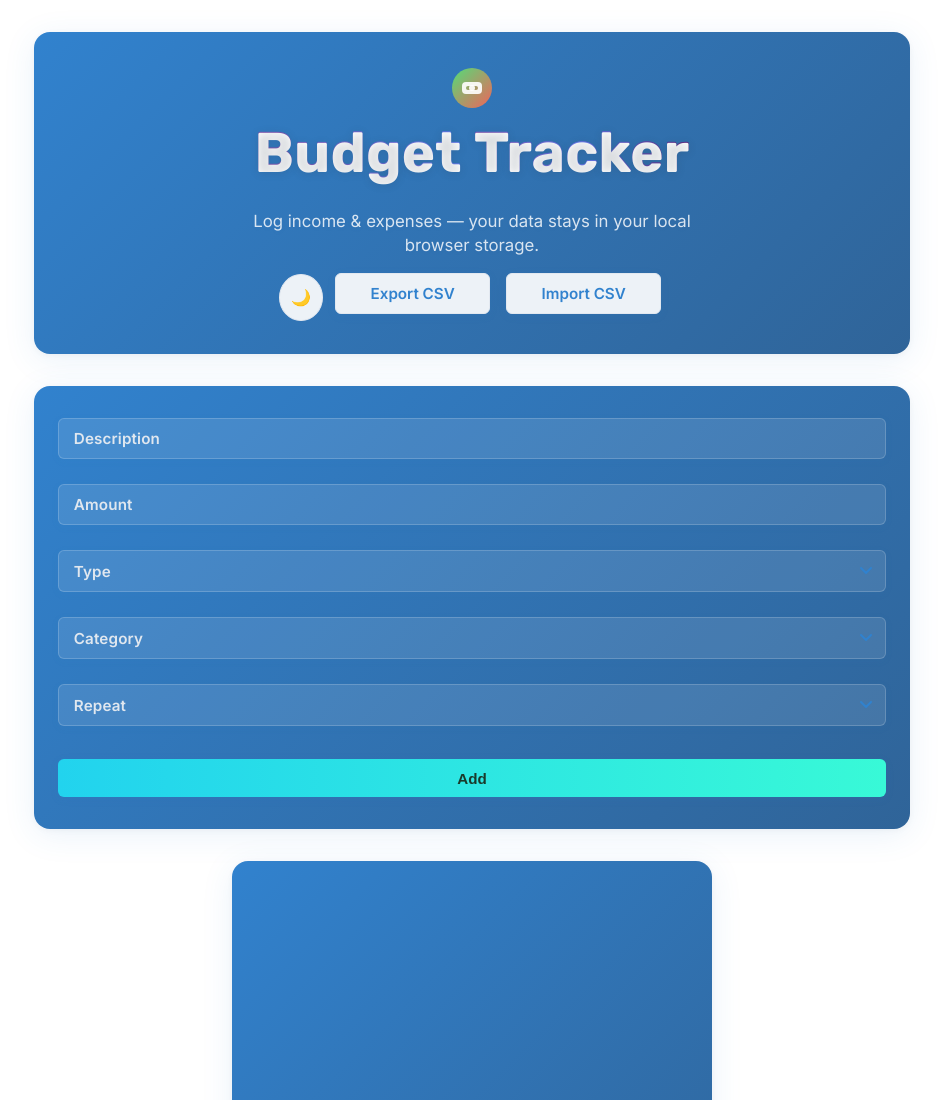
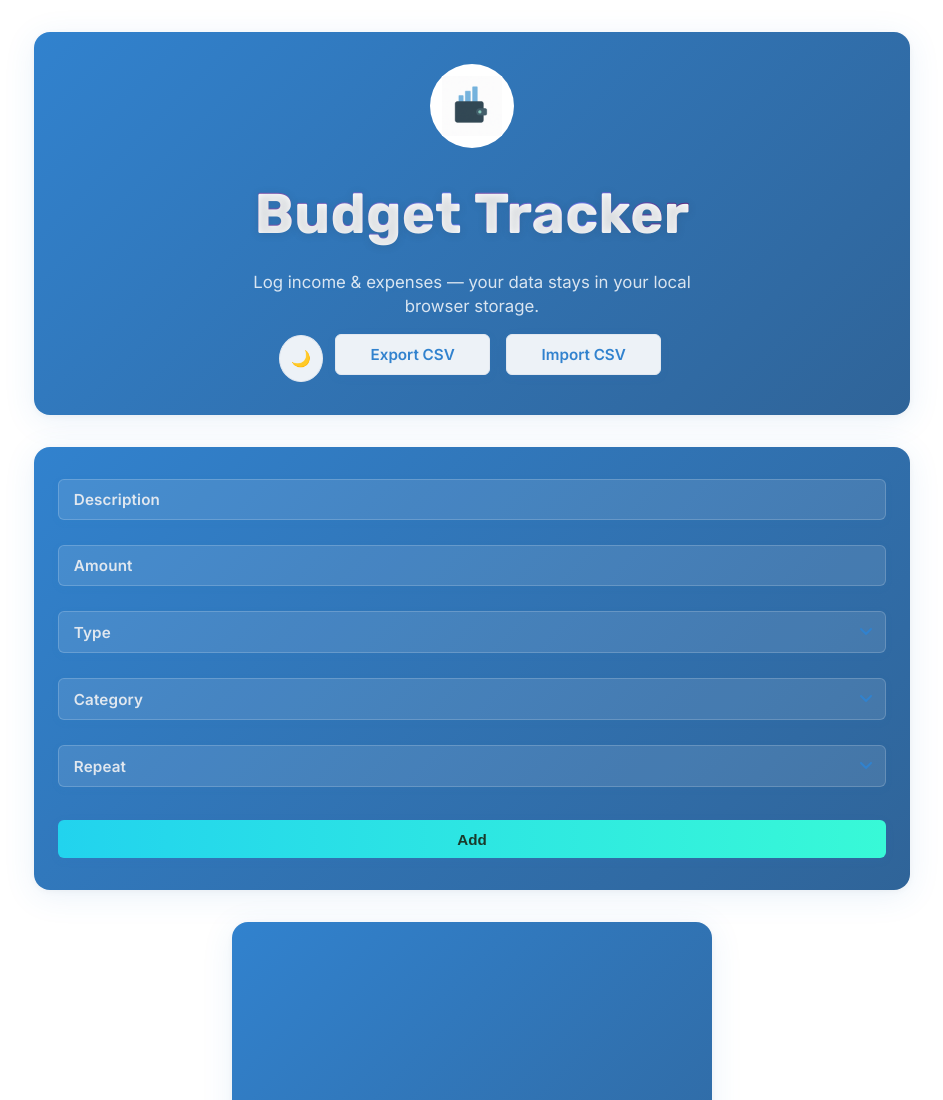
Before and after one commit to alvingoeson/budget-tracker, a website: page index.html in a window 1280 px wide. Shown: the top 1100 px of the page, without its empty margins (168-1111 px from the left). Drawn offline with nearby package versions, Linux system fonts and the light colour scheme.

Commit message:
current as of 7/21/25

```diff
--- a/index.html
+++ b/index.html
@@ -5,24 +5,22 @@
   <title>Budget Tracker</title>
   <meta name="viewport" content="width=device-width,initial-scale=1" />
   <link rel="stylesheet" href="style.css" />
+  <link rel="icon" href="icons/favicon.ico" />
+  <link rel="apple-touch-icon"
+        href="icons/icon-180.png"
+        sizes="180x180" />
+   <link rel="icon"
+        type="image/png"
+        href="icons/icon-180.png"
+        sizes="180x180" />
+
 </head>
 <body>
   <div class="container">
     <header>
       <span class="logo">
-        <!-- inline logo -->
-        <svg width="48" height="48" viewBox="0 0 48 48" fill="none">
-          <defs>
-            <linearGradient id="incomeExpenseGrad" x1="0" y1="0" x2="48" y2="48" gradientUnits="userSpaceOnUse">
-              <stop stop-color="#43e97b"/>
-              <stop offset="1" stop-color="#ff5858"/>
-            </linearGradient>
-          </defs>
-          <circle cx="24" cy="24" r="20" fill="url(#incomeExpenseGrad)" />
-          <rect x="14" y="18" width="20" height="12" rx="4" fill="#fff" fill-opacity="0.9"/>
-          <rect x="18" y="22" width="12" height="4" rx="2" fill="url(#incomeExpenseGrad)" />
-          <circle cx="24" cy="24" r="3" fill="#fff" fill-opacity="0.9"/>
-        </svg>
+        <!-- simplified to a single <img> -->
+        <img src="icons/icon-180.png" alt="Budget Tracker Logo" />
       </span>
       <h1>Budget <span class="gradient-text">Tracker</span></h1>
       <p>Log income &amp; expenses — your data stays in your local browser storage.</p>
--- a/style.css
+++ b/style.css
@@ -225,6 +225,28 @@ header p {
   color: #22577A;
   transform: translateY(-2px) scale(1.03);
   box-shadow: 0 6px 24px rgba(49,130,206,0.14);
+}
+
+.logo {
+  /* fixed size circle */
+  width: 84px;
+  height: 84px;
+  background: #fff;
+  border-radius: 50%;
+  margin-bottom: 25px;
+
+  /* center the <img> inside */
+  display: flex;
+  align-items: center;
+  justify-content: center;
+}
+
+/* ensure the PNG scales nicely */
+.logo img {
+  width: 60px;    /* tweak as needed to taste */
+  height: 60px;
+  object-fit: contain;
+  border-radius: 0; /* remove any rounding here */
 }
 
 /* Responsive: stack header actions and reduce size on mobile */
```
Also changed, not shown: icons/favicon.ico (added), icons/icon-180.png (added).
